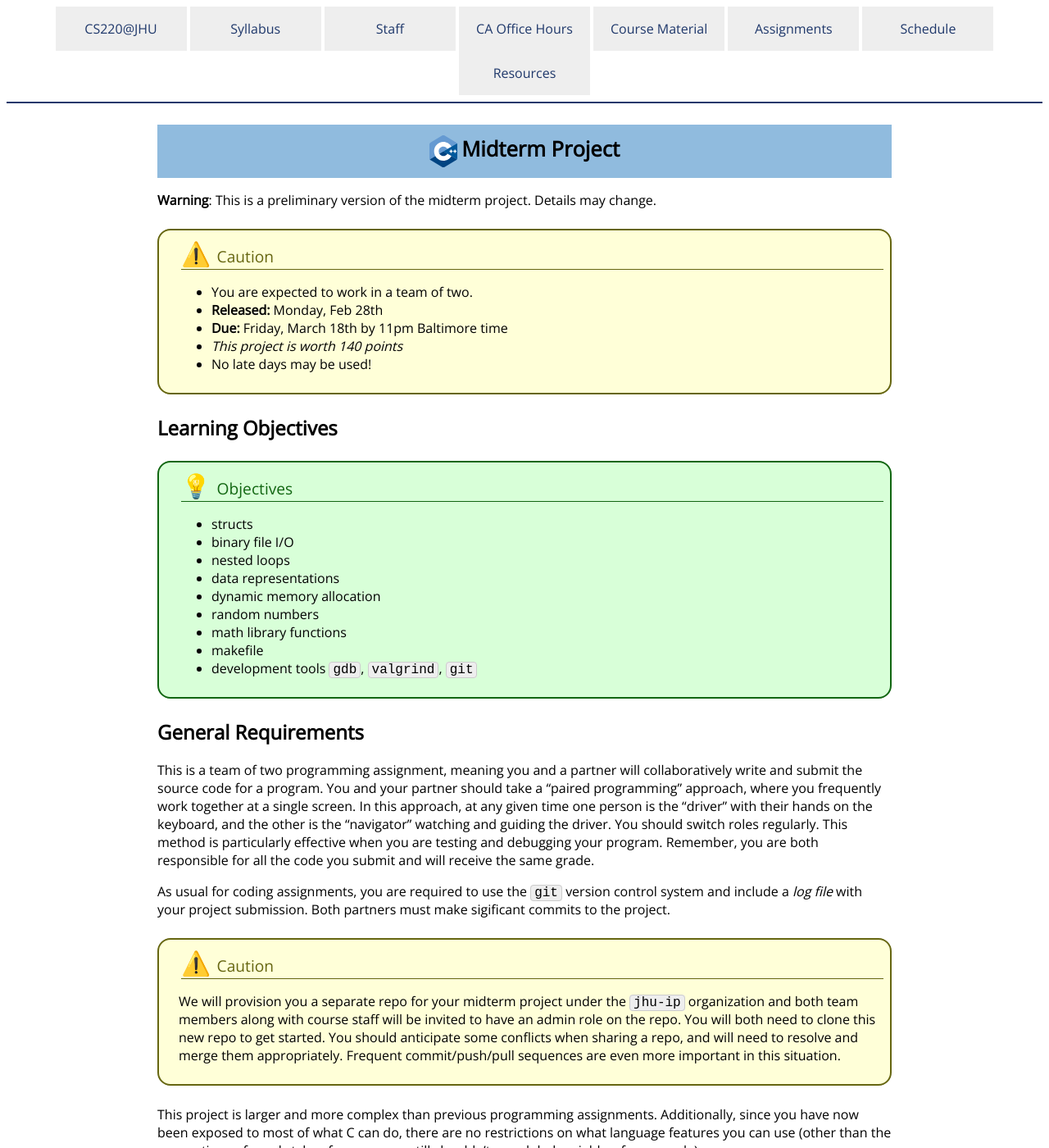
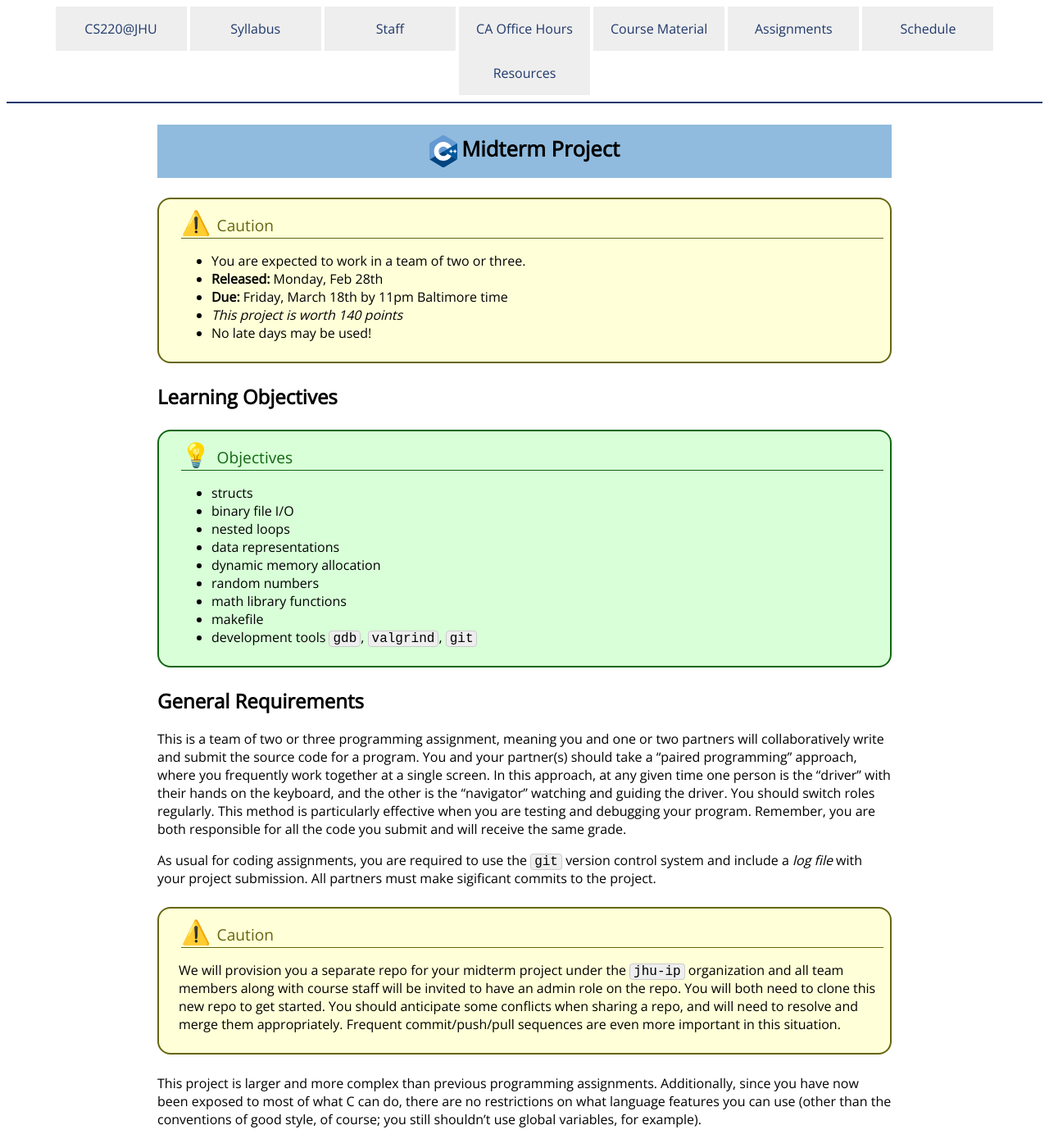
Before and after one commit to jhu-ip/cs220-s22, a Jekyll site: the page built from assign/midterm.md, in a window 1280 px wide and 1400 px high. Shown: the whole window at 82% size. Built offline with Jekyll 4.4.1, drawn with Linux system fonts in a browser that asks for light colours; some web fonts are replaced; some of the changed text lies outside the part shown.

Commit message:
officially post midterm project

```diff
--- a/assign/midterm.md
+++ b/assign/midterm.md
@@ -5,13 +5,11 @@ title: Midterm Project
 layout: default
 ---
 
-**Warning**: This is a preliminary version of the midterm project. Details may change.
-
 <div class='admonition caution'>
 <div class='title'>Caution</div>
 <div class='content'>
 <ul>
-<li>You are expected to work in a team of two.</li>
+<li>You are expected to work in a team of two or three.</li>
 <li><strong>Released:</strong> Monday, Feb 28th</li>
 <li><strong>Due:</strong> Friday, March 18th by 11pm Baltimore time</li>
 <li><em>This project is worth 140 points</em></li>
@@ -40,14 +38,14 @@ layout: default
 
 ## General Requirements
 
-This is a team of two programming assignment, meaning you and a partner will collaboratively write and submit the source code for a program. You and your partner should take a "paired programming" approach, where you frequently work together at a single screen. In this approach, at any given time one person is the "driver" with their hands on the keyboard, and the other is the "navigator" watching and guiding the driver. You should switch roles regularly. This method is particularly effective when you are testing and debugging your program. Remember, you are both responsible for all the code you submit and will receive the same grade.
+This is a team of two or three programming assignment, meaning you and one or two partners will collaboratively write and submit the source code for a program. You and your partner(s) should take a "paired programming" approach, where you frequently work together at a single screen. In this approach, at any given time one person is the "driver" with their hands on the keyboard, and the other is the "navigator" watching and guiding the driver. You should switch roles regularly. This method is particularly effective when you are testing and debugging your program. Remember, you are both responsible for all the code you submit and will receive the same grade.
 
-As usual for coding assignments, you are required to use the `git` version control system and include a *log file* with your project submission. Both partners must make sigificant commits to the project.
+As usual for coding assignments, you are required to use the `git` version control system and include a *log file* with your project submission. All partners must make sigificant commits to the project.
 
 <div class='admonition caution'>
 <div class='title'>Caution</div>
 <div class='content'>
-<p>We will provision you a separate repo for your midterm project under the <code>jhu-ip</code> organization and both team members along with course staff will be invited to have an admin role on the repo. You will both need to clone this new repo to get started. You should anticipate some conflicts when sharing a repo, and will need to resolve and merge them appropriately. Frequent commit/push/pull sequences are even more important in this situation.</p>
+<p>We will provision you a separate repo for your midterm project under the <code>jhu-ip</code> organization and all team members along with course staff will be invited to have an admin role on the repo. You will both need to clone this new repo to get started. You should anticipate some conflicts when sharing a repo, and will need to resolve and merge them appropriately. Frequent commit/push/pull sequences are even more important in this situation.</p>
 </div>
 </div>
 
@@ -236,17 +234,17 @@ The texture synthesis you are implementing is essentially the one described by E
 
 The goal is to extend, or grow, an exemplar texture into a larger texture with the same qualitative "feel". Starting with an exemplar image, you will first create a new image with width and height as prescribed on the command line, and you will copy the exemplar image into the top left corner. (You will need to check that the width and height are big enough to contain the exemplar.) For example, starting with the image
 <CENTER>
-![output image](img/D3.input.jpg)<BR>
+<img class="keep_original_size" src="img/D3.input.jpg" alt="output image"><BR>
 </CENTER>
 and a target width and height of 128, you may generate an image like:
 <CENTER>
-![output image](img/D3.20.jpg)<BR>
+<img class="keep_original_size" src="img/D3.20.jpg" alt="output image"><BR>
 </CENTER>
 In the course of processing, every pixel will be marked as either _set_ or _unset_, with _set_ pixels identified by having a non-zero alpha value. Initially, only the pixels copied from the exemplar image will be marked as _set_.
 
 You will then iterate through the image, identifying _unset_ pixels (visualized in black) that are adjacent to _set_ pixels and you will assign them color values. That is, if you were to output an image after each step of processing (visualizing unset pixels in black) and you were to makes those images the frames of a video, you would get something that looks like:
 <CENTER>
-<VIDEO controls autoplay SRC="img/D3.mp4" TYPE="video/mp4"></VIDEO>
+<VIDEO controls autoplay SRC="img/d3.mp4" TYPE="video/mp4"></VIDEO>
 </CENTER>
 
 The approach you will take is as follows.
@@ -254,10 +252,10 @@ The approach you will take is as follows.
 * For every pixel in the to-be-synthesized (TBS) pixel list
 	* You will create a window around the pixel and compare that windows about **every** exemplar pixel.
 		For example, given the selected pixel shown in the center of the 5x5 (yellow) window below (left):<BR>
-<CENTER>
-<IMG WIDTH=500 SRC="img/windowSearch.jpg">
-</CENTER><BR>
-you will center a 5x5 (blue) window over each exemplar pixel and compare the pixels within the 5x5 window about the TBS pixel to the corresponding pixels in the 5x5 window about the exemplar pixel (right).
+		<CENTER>
+		<IMG WIDTH=500 SRC="img/windowSearch.jpg">
+		</CENTER><BR>
+		you will center a 5x5 (blue) window over each exemplar pixel and compare the pixels within the 5x5 window about the TBS pixel to the corresponding pixels in the 5x5 window about the exemplar pixel (right).
 
 		Note that in the course of processing, we iterate row by row. Starting at the top (row zero) and moving to the bottom. Within a row we traverse the pixels from left (column zero) to right.
 
@@ -347,9 +345,9 @@ However, if you really want to reproduce our results you will also need to ensur
 </div>
 
 <div class='admonition tip'>
-<div class='title'>submission</div>
+<div class='title'>Submission</div>
 <div class='content'>
-<p>Submit your project via Gradescope. Your submission should contain all source code and files necessary to compile your program (including a <code>Makefile</code>) as well as a <code>README</code> file (which includes both partner names, JHEDs and Hopkins IDs) and a <code>git log</code> file from your midterm project repo. The <code>log</code> should indicate that all team members were contributing code and pushing their contributions to the repository. Your submission <strong>should not</strong> contain any compiled binaries (executables or object files), or any testing-related files (in particular, <strong>please do not submit any image files</strong>).</p>
+<p>Submit your project via Gradescope. Your submission should contain all source code and files necessary to compile your program (including a <code>Makefile</code>) as well as a <code>README</code> file (which includes all partner names, JHEDs and Hopkins IDs) and a <code>git log</code> file from your midterm project repo. The <code>log</code> should indicate that all team members were contributing code and pushing their contributions to the repository. Your submission <strong>should not</strong> contain any compiled binaries (executables or object files), or any testing-related files (in particular, <strong>please do not submit any image files</strong>).</p>
 <p>The requirements for your <code>git log</code> are the same as in previous assignments, except note that we expect all members of your team to be contributing commits to your shared midterm project repo.</p>
 </div>
 </div>
@@ -357,6 +355,6 @@ However, if you really want to reproduce our results you will also need to ensur
 <div class='admonition caution'>
 <div class='title'>Caution</div>
 <div class='content'>
-<p><strong>Only one team member should submit the project on Gradescope, but you must add your partner's name in the Gradescope submission.</strong> The same team member should submit all versions of the project in his/her account. <strong>Also make sure that the README includes the names, JHEDs and Hopkins IDs of both team members</strong>, so that each student gets credit for this work.</p>
+<p><strong>Only one team member should submit the project on Gradescope, but all partners' name(s) must be included in the Gradescope submission.</strong> The same team member should submit all versions of the project in his/her account. <strong>Also make sure that the README includes the names, JHEDs and Hopkins IDs of both team members</strong>, so that each student gets credit for this work.</p>
 </div>
 </div>
```
Also changed, not shown: assignments.md (+1 -0 lines), index.md (+7 -0 lines).
